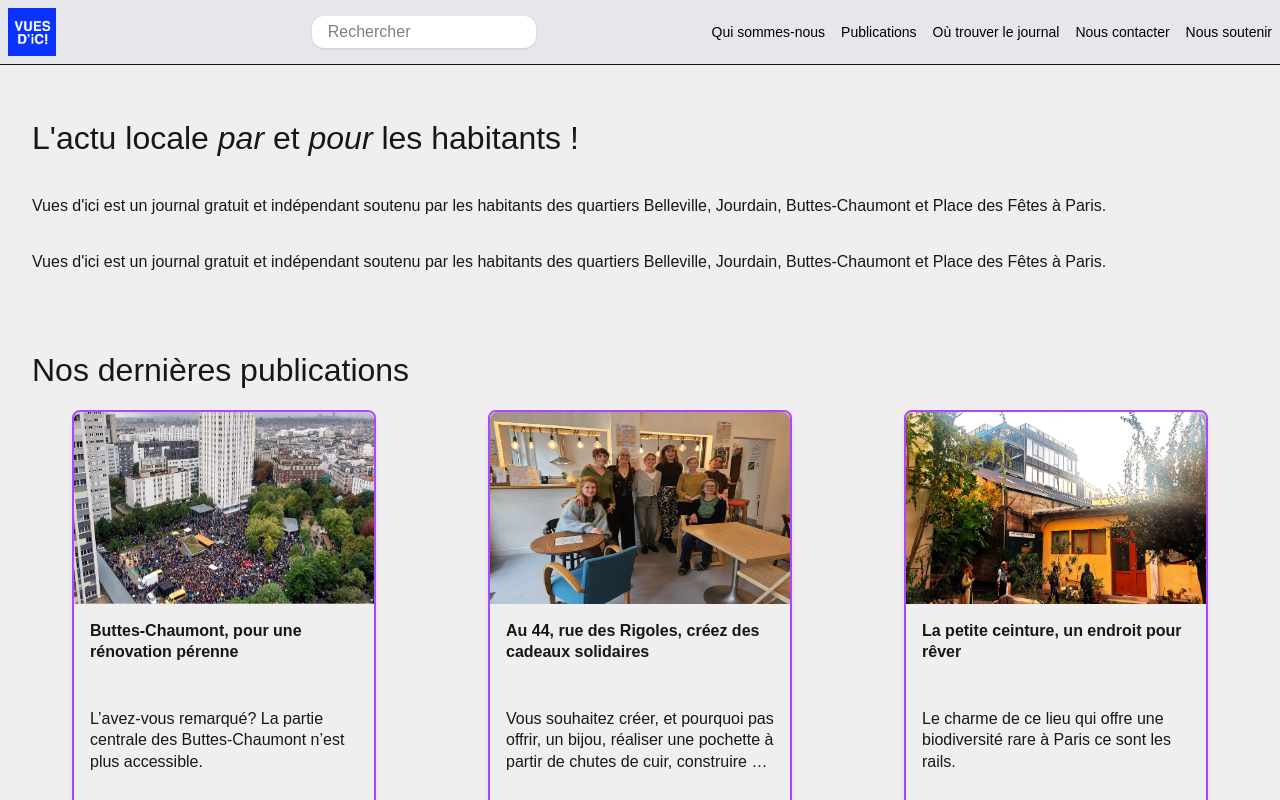
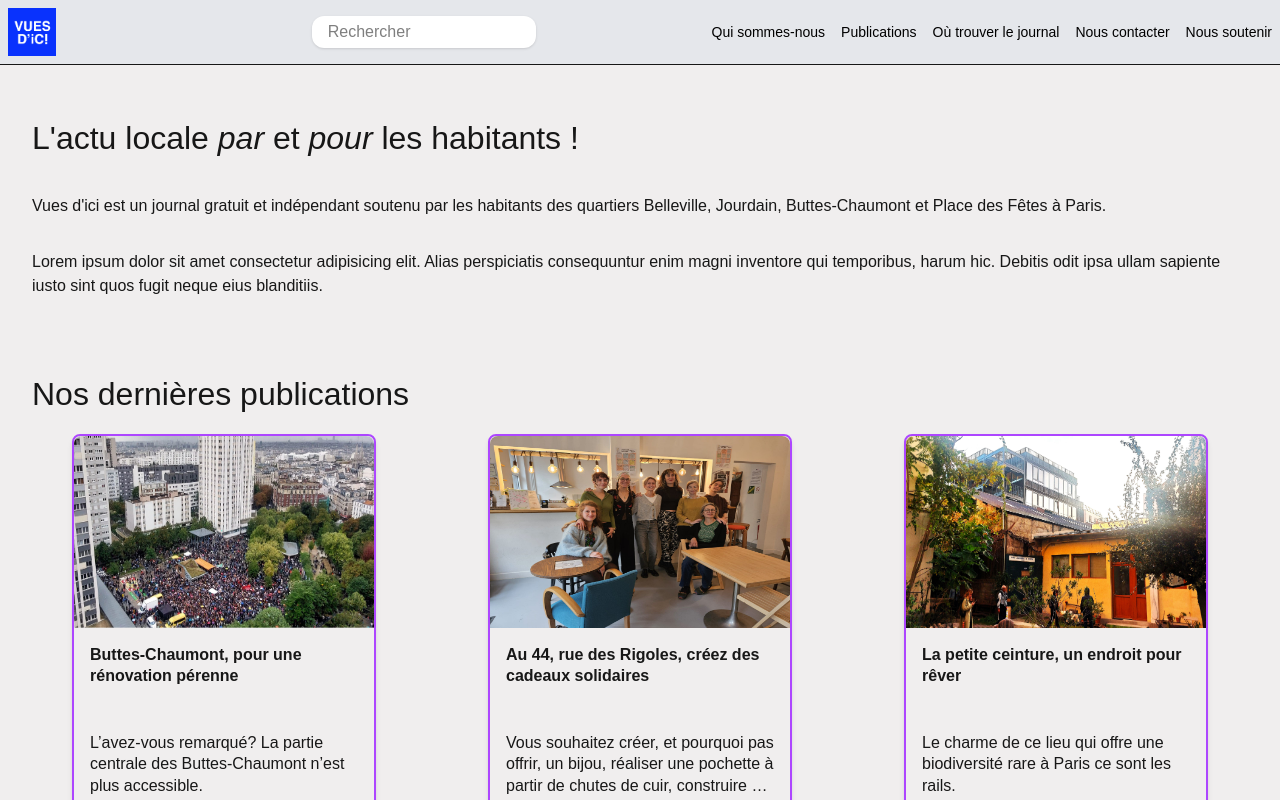
Before and after one commit to VinchC/vues-d-ici, a Next.js app: page / in a window 1280 px wide. Shown: the top 800 px of the page. Built offline with nearby package versions, Linux system fonts and the light colour scheme.

Commit message:
Minor fixes and buttons implemented correctly

```diff
--- a/app/components/[Home]/Hero.tsx
+++ b/app/components/[Home]/Hero.tsx
@@ -14,22 +14,8 @@ export const Hero = () => {
           des Fêtes à Paris.
         </p>
         <p className="marginTop">
-          Vues d&apos;ici est un journal gratuit et indépendant soutenu par les
-          habitants des quartiers Belleville, Jourdain, Buttes-Chaumont et Place
-          des Fêtes à Paris.
+          Lorem ipsum dolor sit amet consectetur adipisicing elit. Alias perspiciatis consequuntur enim magni inventore qui temporibus, harum hic. Debitis odit ipsa ullam sapiente iusto sint quos fugit neque eius blanditiis.
         </p>
-        {/* <div className="flex justify-evenly marginTop">
-          <MainLink
-            title={"Voir nos publications"}
-            href={"/publications"}
-            style={"cta purpleBG"}
-          />
-          <MainLink
-            title={"Nous soutenir"}
-            href={"/association#nous-soutenir"}
-            style={"cta purpleBG"}
-          />
-        </div> */}
       </section>
     </>
   );
--- a/app/components/[Publications]/[Journal]/JournalComponent.tsx
+++ b/app/components/[Publications]/[Journal]/JournalComponent.tsx
@@ -16,7 +16,7 @@ export const JournalComponent: any = (props: JournalProps) => {
           <div>
             <p className="font-bold">{props.chapeau}</p>
           </div>
-          <div>
+          <div className="grid gap-4">
             <PdfViewer id={props.id} />
             <Download id={props.id} />
           </div>
--- a/app/components/[Publications]/[Journal]/PdfModalViewer.tsx
+++ b/app/components/[Publications]/[Journal]/PdfModalViewer.tsx
@@ -51,12 +51,10 @@ export default function PdfModalViewer({
       {isOpen && (
         <div
           className="fixed inset-0 z-50 bg-black/70 p-4"
-          // ✅ Ferme la modale si clic extérieur
           onClick={() => setIsOpen(false)}
         >
           <div
             className="mx-auto h-full max-w-5xl overflow-auto rounded bg-white p-4"
-            // ✅ Empêche fermeture si clic dans la modale
             onClick={(e) => e.stopPropagation()}
           >
             <button
```
